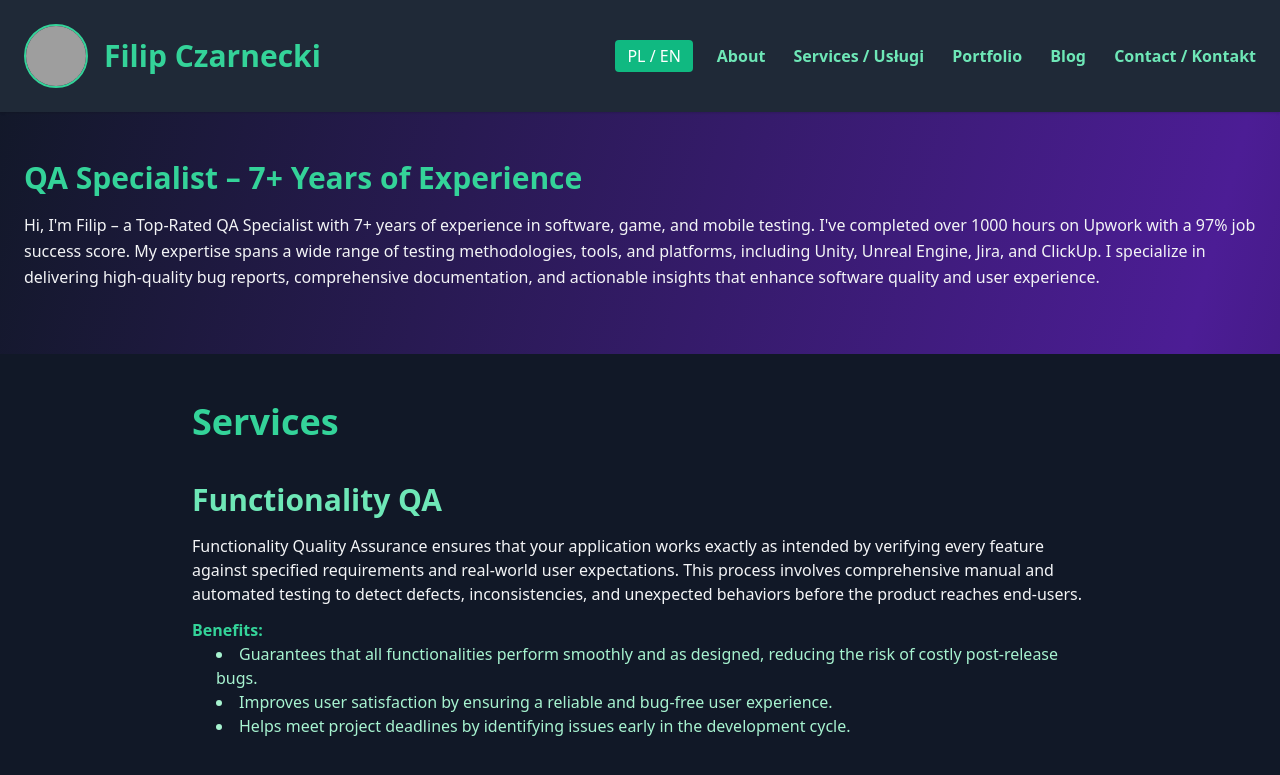
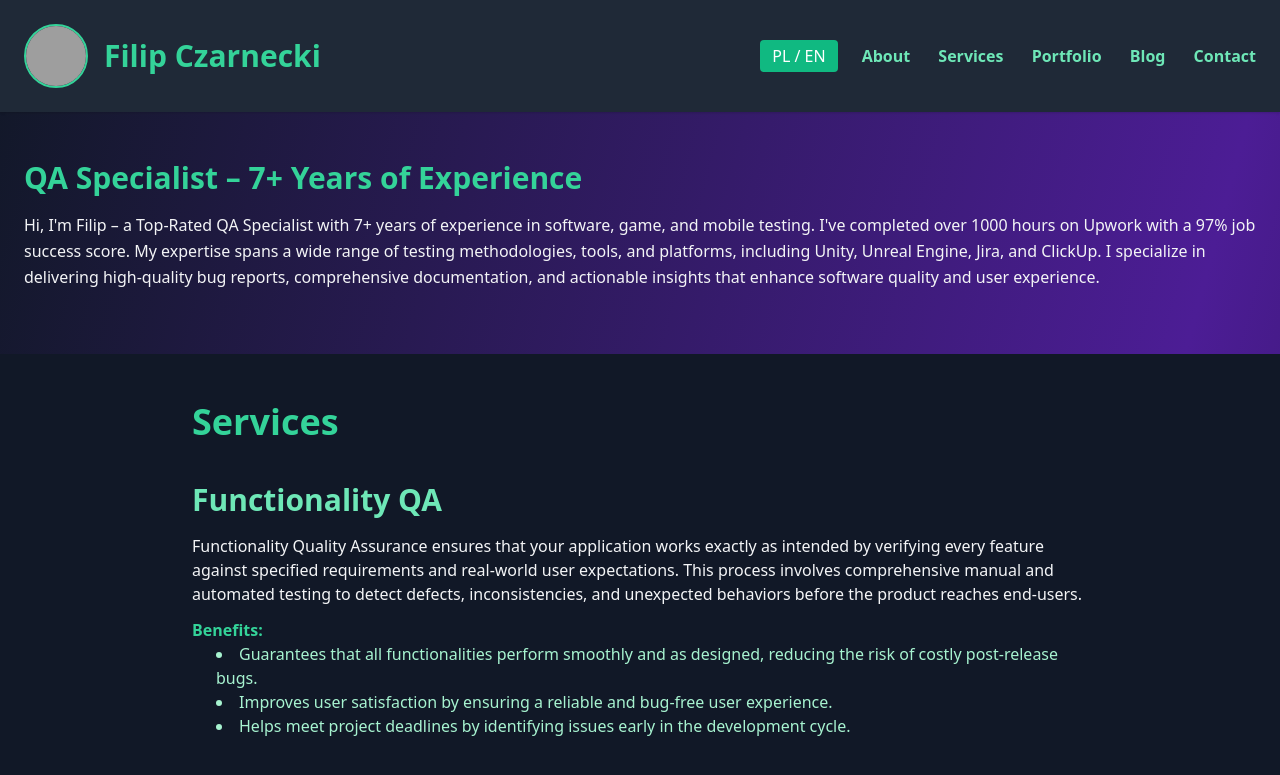
Before and after one commit to Filipsq/Philip-s-Bugbusters, a plain HTML site: page index.html in a window 1280 px wide. Shown: the top 775 px of the page. Drawn offline with nearby package versions, Linux system fonts and the light colour scheme; grey boxes are pictures that could not be loaded.

Commit message:
Update index.html

```diff
--- a/index.html
+++ b/index.html
@@ -43,10 +43,10 @@
         <button onclick="toggleLanguage()" class="px-3 py-1 bg-green-500 hover:bg-green-600 text-white rounded transition duration-300">PL / EN</button>
         <nav class="space-x-6 text-green-300 font-semibold">
           <a href="#about" class="hover:text-white transition duration-300">About</a>
-          <a href="#services" class="hover:text-white transition duration-300">Services / Usługi</a>
+          <a href="#services" class="hover:text-white transition duration-300">Services</a>
           <a href="#portfolio" class="hover:text-white transition duration-300">Portfolio</a>
           <a href="#blog" class="hover:text-white transition duration-300">Blog</a>
-          <a href="#contact" class="hover:text-white transition duration-300">Contact / Kontakt</a>
+          <a href="#contact" class="hover:text-white transition duration-300">Contact</a>
         </nav>
       </div>
     </div>
```
